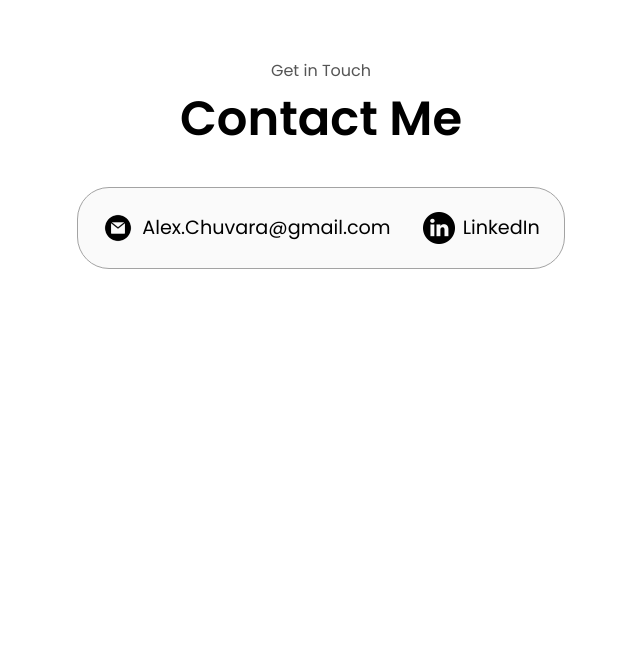
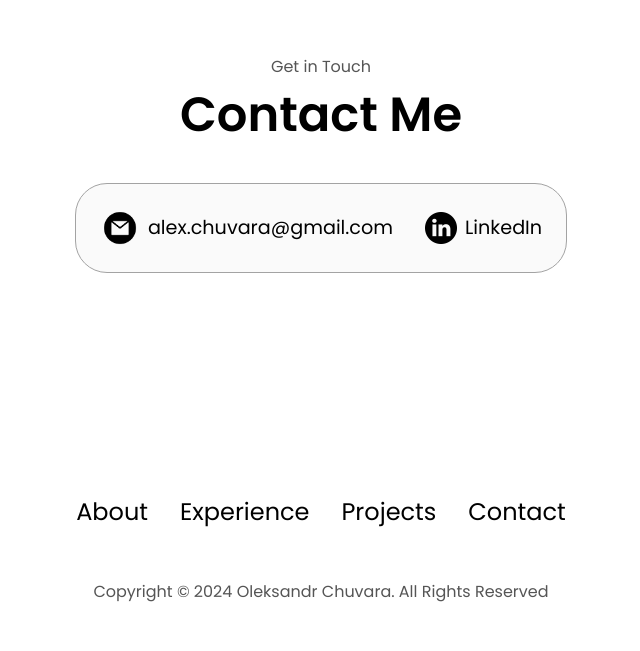
Before and after one commit to alexchuvara/Portfolio_1, a plain HTML site: page index.html in a window 1280 px wide. Shown: the part 3197-3848 px from the top of the page, without its empty margins (319-959 px from the left). Before the commit the page ends 3640 px from the top, so only its background shows below. Drawn offline with Linux system fonts and the light colour scheme.

Commit message:
Footer added

```diff
--- a/index.html
+++ b/index.html
@@ -242,15 +242,28 @@
         <h1 class="title">Contact Me</h1>
         <div class="contact-info-upper-container">
             <div class="contact-info-container">
-                <img src="/assets/email.png" alt="Email icon" class="icon contact">
-                <p><a href="mailto:alex.chuvara@gmail.com">Alex.Chuvara@gmail.com</a></p>
+                <img src="/assets/email.png" alt="Email icon" class="icon contact-icon email-icon">
+                <p><a href="mailto:alex.chuvara@gmail.com">alex.chuvara@gmail.com</a></p>
             </div>
             <div class="contact-info-container">
-                <img src="/assets/linkedin.png" alt="Linkedin icon" class="icon contact">
+                <img src="/assets/linkedin.png" alt="Linkedin icon" class="icon contact-icon">
                 <p><a href="https://www.linkedin.com/in/oleksandr-chuvara/">LinkedIn</a></p>
             </div>
         </div>
     </section>
+    <footer>
+        <nav>
+            <div class="nav-links-container">
+                <ul class="nav-links">
+                    <li><a href="#about">About</a></li>
+                    <li><a href="#experience">Experience</a></li>
+                    <li><a href="#projects">Projects</a></li>
+                    <li><a href="#contact">Contact</a></li>
+                </ul>
+            </div>
+        </nav>
+        <p>Copyright &#169; 2024 Oleksandr Chuvara. All Rights Reserved</p>
+    </footer>
     <script src="script.js"></script>
 </body>
 
--- a/style.css
+++ b/style.css
@@ -406,3 +406,18 @@ article .icon {
 .contact-icon {
     cursor: default;
 }
+
+.email-icon {
+    height: 2.5rem;
+}
+
+/* FOOTER SECTION */
+
+footer {
+    height: 26vh;
+    margin: 0 1rem;
+}
+
+footer p {
+    text-align: center;
+}
```
